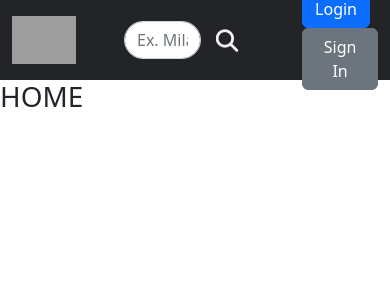
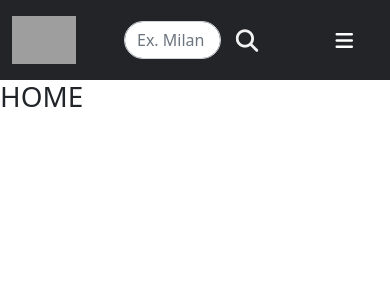
Before and after one commit to AndreaChiari/boolbnb, a Vue app: page / in a window 390 px wide. Shown: the top 300 px of the page. Built offline with nearby package versions, Linux system fonts and the light colour scheme; grey boxes are pictures that could not be loaded.

Commit message:
js toggle header

```diff
--- a/src/components/AppHeader.vue
+++ b/src/components/AppHeader.vue
@@ -3,8 +3,28 @@ import { RouterLink } from 'vue-router';
 
 export default {
     name: "AppHeader",
-    components: { RouterLink }
-}
+    components: { RouterLink },
+    data: () => ({}),
+    methods: {
+        toggleMenu() {
+            const dropdown = document.querySelector('.dropdown-menu');
+            dropdown.classList.toggle('show');
+        },
+        closeMenu() {
+            const dropdown = document.querySelector('.dropdown-menu');
+            dropdown.classList.remove('show');
+        },
+    },
+    mounted() {
+        window.addEventListener('click', (event) => {
+            if (!event.target.closest('.dropdown')) this.closeMenu();
+        });
+    }
+};
+
+
+
+
 </script>
 
 <template>
@@ -25,8 +45,22 @@ export default {
                 </div>
             </div>
             <div class="nav-right">
-                <router-link :to="{ name: 'index' }" class="btn btn-primary me-2">Login</router-link>
-                <router-link to="/apartments/1" class="btn btn-secondary">Sign In</router-link>
+                <div class="d-none d-md-inline">
+                    <router-link :to="{ name: 'index' }" class="btn btn-primary me-2">Login</router-link>
+                    <router-link to="/apartments/1" class="btn btn-secondary">Sign In</router-link>
+                </div>
+                <div class="group-btn  d-sm-block d-md-none">
+                    <div class="dropdown">
+                        <button class="btn  dropdown-toggle" type="button" id="dropdownMenuButton" data-toggle="dropdown"
+                            @click="toggleMenu()">
+                            <i class="fa-solid fa-bars fa-lg" style="color: #ffffff;"></i>
+                        </button>
+                        <div class="dropdown-menu">
+                            <router-link :to="{ name: 'index' }" class="btn btn-primary me-2">Login</router-link>
+                            <router-link to="/apartments/1" class="btn btn-secondary">Sign In</router-link>
+                        </div>
+                    </div>
+                </div>
             </div>
         </nav>
     </header>
```
